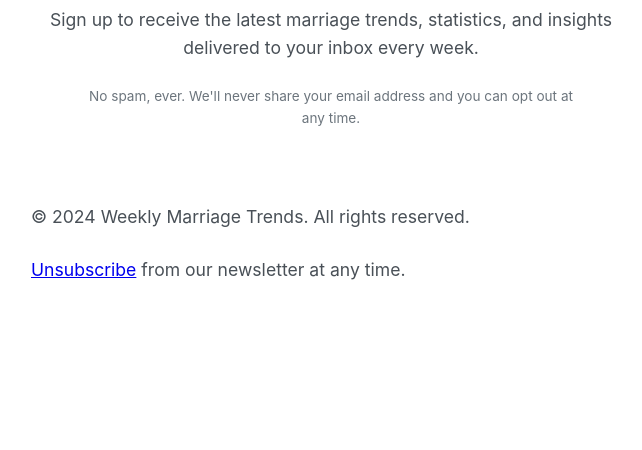
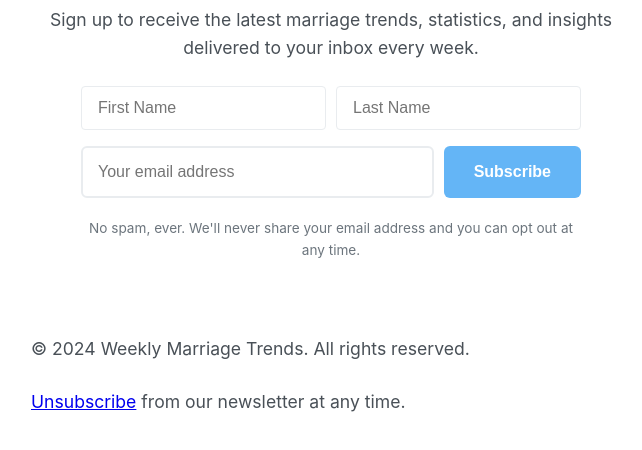
Before and after one commit to wenceslaupedro/marriage-trends, a website: page public/index.html in a window 1280 px wide. Shown: the part 220-670 px from the top of the page, without its empty margins (309-951 px from the left). Drawn offline with Linux system fonts and the light colour scheme.

Commit message:
Update form to use direct MailerLite submission

```diff
--- a/public/index.html
+++ b/public/index.html
@@ -21,9 +21,23 @@
         <h1 class="logo-text">Weekly Marriage Trends</h1>
         <p>Sign up to receive the latest marriage trends, statistics, and insights delivered to your inbox every week.</p>
 
-        <div class="ml-embedded" data-form="Yjelqx"></div>
+        <form action="https://app.mailerlite.com/webforms/submit/yjelqx"
+              data-code="yjelqx"
+              method="post"
+              target="_blank">
+            <div class="name-group">
+                <input type="text" name="fields[name]" placeholder="First Name" required>
+                <input type="text" name="fields[last_name]" placeholder="Last Name" required>
+            </div>
+            <div class="input-group">
+                <input type="email" name="fields[email]" placeholder="Your email address" required>
+                <button type="submit" class="button">Subscribe</button>
+            </div>
+            <p class="privacy-note">No spam, ever. We'll never share your email address and you can opt out at any time.</p>
+        </form>
 
-        <p class="privacy-note">No spam, ever. We'll never share your email address and you can opt out at any time.</p>
+        <p class="success" id="successMessage" style="display: none;">Thank you for subscribing! Check your email for confirmation.</p>
+        <p class="error" id="errorMessage" style="display: none;">There was an error processing your subscription. Please try again.</p>
     </div>
 
     <footer class="footer">
```
